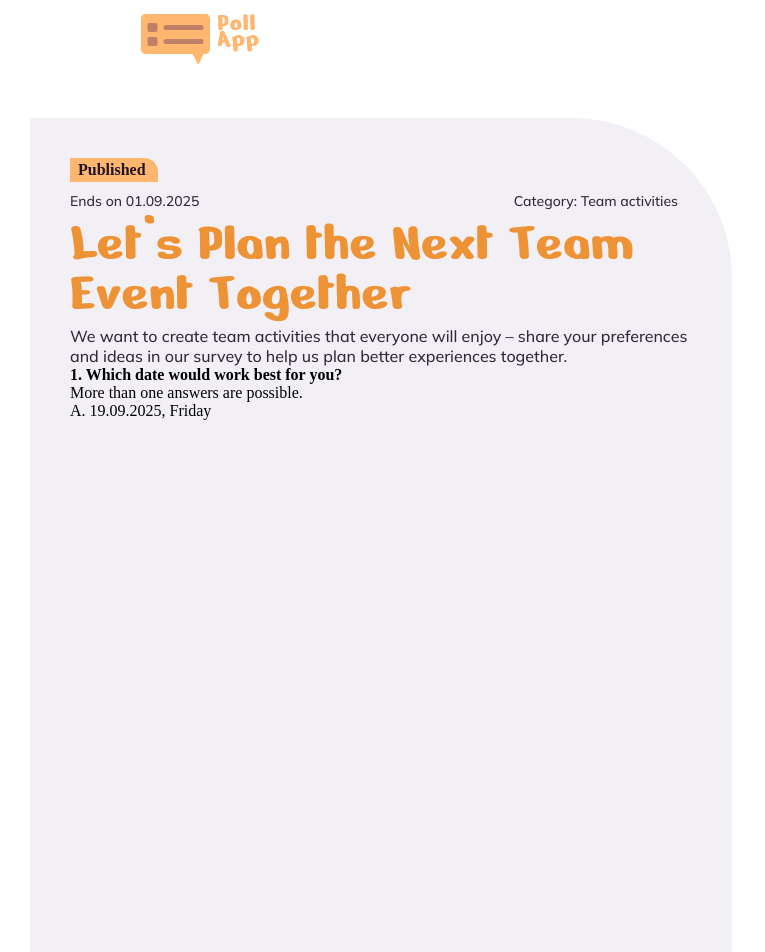
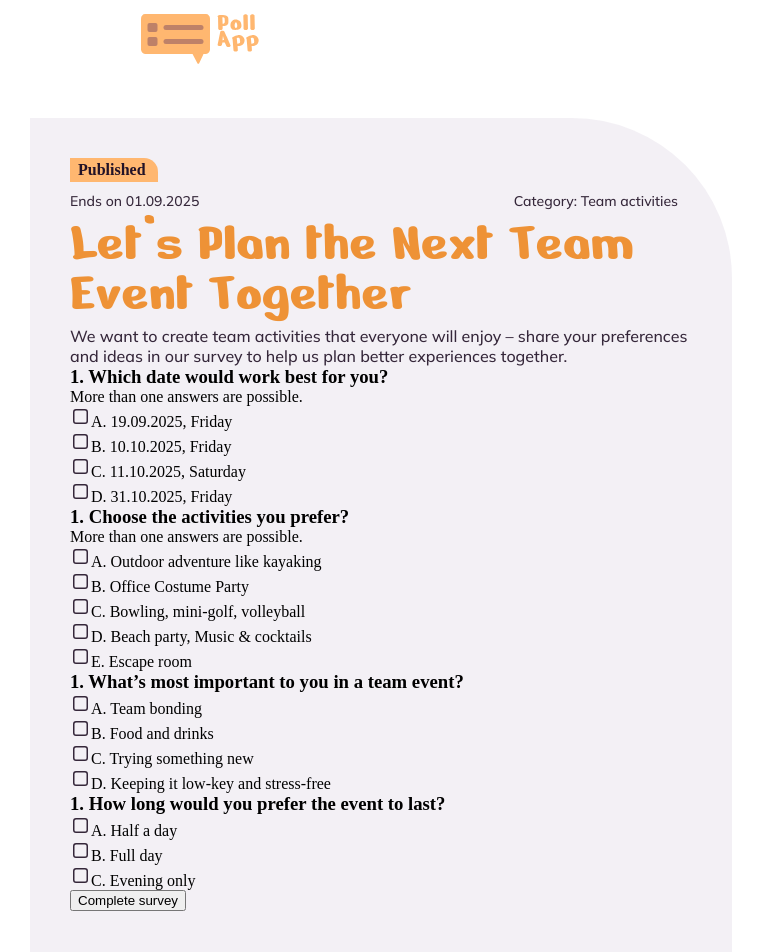
Before and after one commit to DavidGrossDev/poll-app, an Angular app: page /viewSurvey in a window 1280 px wide. Shown: the top 952 px of the page, without its empty margins (0-765 px from the left). Built offline with nearby package versions, Linux system fonts and the light colour scheme; a web font is replaced by a local one.

Commit message:
added elements for question-list and results

```diff
--- a/src/app/shared/components/survey-view/survey-view.html
+++ b/src/app/shared/components/survey-view/survey-view.html
@@ -1,7 +1,7 @@
 <section class="survey-body">
     <div class="survey-overview">
         <section class="survey-overview--state">
-                <p class="survey-overview--state__highlight">Published</p>
+            <p class="survey-overview--state__highlight">Published</p>
         </section>
         <section class="survey-card">
             <header class="survey-card--head">
@@ -10,20 +10,148 @@
                     <p>Category: Team activities</p>
                 </section>
                 <h1 class="survey-card--head--title">Let’s Plan the Next Team Event Together</h1>
-                <p class="survey-card--head--description">We want to create team activities that everyone will enjoy – share your preferences and ideas in our survey to help us plan better experiences together.</p>
+                <p class="survey-card--head--description">We want to create team activities that everyone will enjoy –
+                    share your preferences and ideas in our survey to help us plan better experiences together.</p>
             </header>
             <main class="survey-card--question-list">
                 <section class="survey-card--question-list--item-card">
                     <div class="survey-card--question-list--item-card--question">
-                        <h1>1. Which date would work best for you?</h1>
+                        <h3>1. Which date would work best for you?</h3>
                         <p>More than one answers are possible.</p>
                     </div>
                     <div class="survey-card--question-list--item-card--answer-list">
-                        <div>A. 19.09.2025, Friday</div>
+                        <div><svg xmlns="http://www.w3.org/2000/svg" width="21" height="21" viewBox="0 0 21 21"
+                                fill="none">
+                                <rect x="3.75" y="3.75" width="13.5" height="13.5" rx="2.25" stroke="#35273A"
+                                    stroke-width="1.5" stroke-linejoin="round" />
+                            </svg><span>A.</span> 19.09.2025, Friday</div>
+                        <div> <svg xmlns="http://www.w3.org/2000/svg" width="21" height="21" viewBox="0 0 21 21"
+                                fill="none">
+                                <rect x="3.75" y="3.75" width="13.5" height="13.5" rx="2.25" stroke="#35273A"
+                                    stroke-width="1.5" stroke-linejoin="round" />
+                            </svg><span>B.</span> 10.10.2025, Friday</div>
+                        <div><svg xmlns="http://www.w3.org/2000/svg" width="21" height="21" viewBox="0 0 21 21"
+                                fill="none">
+                                <rect x="3.75" y="3.75" width="13.5" height="13.5" rx="2.25" stroke="#35273A"
+                                    stroke-width="1.5" stroke-linejoin="round" />
+                            </svg><span>C.</span> 11.10.2025, Saturday</div>
+                        <div><svg xmlns="http://www.w3.org/2000/svg" width="21" height="21" viewBox="0 0 21 21"
+                                fill="none">
+                                <rect x="3.75" y="3.75" width="13.5" height="13.5" rx="2.25" stroke="#35273A"
+                                    stroke-width="1.5" stroke-linejoin="round" />
+                            </svg><span>D.</span> 31.10.2025, Friday</div>
+                    </div>
+                </section>
+                <section class="survey-card--question-list--item-card">
+                    <div class="survey-card--question-list--item-card--question">
+                        <h3>1. Choose the activities you prefer?</h3>
+                        <p>More than one answers are possible.</p>
+                    </div>
+                    <div class="survey-card--question-list--item-card--answer-list">
+                        <div><svg xmlns="http://www.w3.org/2000/svg" width="21" height="21" viewBox="0 0 21 21"
+                                fill="none">
+                                <rect x="3.75" y="3.75" width="13.5" height="13.5" rx="2.25" stroke="#35273A"
+                                    stroke-width="1.5" stroke-linejoin="round" />
+                            </svg><span>A.</span> Outdoor adventure like kayaking</div>
+                        <div> <svg xmlns="http://www.w3.org/2000/svg" width="21" height="21" viewBox="0 0 21 21"
+                                fill="none">
+                                <rect x="3.75" y="3.75" width="13.5" height="13.5" rx="2.25" stroke="#35273A"
+                                    stroke-width="1.5" stroke-linejoin="round" />
+                            </svg><span>B.</span> Office Costume Party</div>
+                        <div><svg xmlns="http://www.w3.org/2000/svg" width="21" height="21" viewBox="0 0 21 21"
+                                fill="none">
+                                <rect x="3.75" y="3.75" width="13.5" height="13.5" rx="2.25" stroke="#35273A"
+                                    stroke-width="1.5" stroke-linejoin="round" />
+                            </svg><span>C.</span> Bowling, mini-golf, volleyball </div>
+                        <div><svg xmlns="http://www.w3.org/2000/svg" width="21" height="21" viewBox="0 0 21 21"
+                                fill="none">
+                                <rect x="3.75" y="3.75" width="13.5" height="13.5" rx="2.25" stroke="#35273A"
+                                    stroke-width="1.5" stroke-linejoin="round" />
+                            </svg><span>D.</span> Beach party, Music & cocktails</div>
+                        <div><svg xmlns="http://www.w3.org/2000/svg" width="21" height="21" viewBox="0 0 21 21"
+                                fill="none">
+                                <rect x="3.75" y="3.75" width="13.5" height="13.5" rx="2.25" stroke="#35273A"
+                                    stroke-width="1.5" stroke-linejoin="round" />
+                            </svg><span>E.</span> Escape room</div>
+                    </div>
+                </section>
+                <section class="survey-card--question-list--item-card">
+                    <div class="survey-card--question-list--item-card--question">
+                        <h3>1. What’s most important to you in a team event?</h3>
+                        <p></p>
+                    </div>
+                    <div class="survey-card--question-list--item-card--answer-list">
+                        <div><svg xmlns="http://www.w3.org/2000/svg" width="21" height="21" viewBox="0 0 21 21"
+                                fill="none">
+                                <rect x="3.75" y="3.75" width="13.5" height="13.5" rx="2.25" stroke="#35273A"
+                                    stroke-width="1.5" stroke-linejoin="round" />
+                            </svg><span>A.</span> Team bonding</div>
+                        <div> <svg xmlns="http://www.w3.org/2000/svg" width="21" height="21" viewBox="0 0 21 21"
+                                fill="none">
+                                <rect x="3.75" y="3.75" width="13.5" height="13.5" rx="2.25" stroke="#35273A"
+                                    stroke-width="1.5" stroke-linejoin="round" />
+                            </svg><span>B.</span> Food and drinks </div>
+                        <div><svg xmlns="http://www.w3.org/2000/svg" width="21" height="21" viewBox="0 0 21 21"
+                                fill="none">
+                                <rect x="3.75" y="3.75" width="13.5" height="13.5" rx="2.25" stroke="#35273A"
+                                    stroke-width="1.5" stroke-linejoin="round" />
+                            </svg><span>C.</span> Trying something new</div>
+                        <div><svg xmlns="http://www.w3.org/2000/svg" width="21" height="21" viewBox="0 0 21 21"
+                                fill="none">
+                                <rect x="3.75" y="3.75" width="13.5" height="13.5" rx="2.25" stroke="#35273A"
+                                    stroke-width="1.5" stroke-linejoin="round" />
+                            </svg><span>D.</span> Keeping it low-key and stress-free</div>
+                    </div>
+                </section>
+                <section class="survey-card--question-list--item-card">
+                    <div class="survey-card--question-list--item-card--question">
+                        <h3>1. How long would you prefer the event to last?</h3>
+                        <p></p>
+                    </div>
+                    <div class="survey-card--question-list--item-card--answer-list">
+                        <div><svg xmlns="http://www.w3.org/2000/svg" width="21" height="21" viewBox="0 0 21 21"
+                                fill="none">
+                                <rect x="3.75" y="3.75" width="13.5" height="13.5" rx="2.25" stroke="#35273A"
+                                    stroke-width="1.5" stroke-linejoin="round" />
+                            </svg> <span>A.</span> Half a day </div>
+                        <div> <svg xmlns="http://www.w3.org/2000/svg" width="21" height="21" viewBox="0 0 21 21"
+                                fill="none">
+                                <rect x="3.75" y="3.75" width="13.5" height="13.5" rx="2.25" stroke="#35273A"
+                                    stroke-width="1.5" stroke-linejoin="round" />
+                            </svg><span>B.</span> Full day </div>
+                        <div><svg xmlns="http://www.w3.org/2000/svg" width="21" height="21" viewBox="0 0 21 21"
+                                fill="none">
+                                <rect x="3.75" y="3.75" width="13.5" height="13.5" rx="2.25" stroke="#35273A"
+                                    stroke-width="1.5" stroke-linejoin="round" />
+                            </svg><span>C.</span> Evening only</div>
                     </div>
                 </section>
             </main>
+            <footer class="survey-card--footer">
+                <button class="survey-card--footer--btn">Complete survey</button>
+            </footer>
         </section>
+
     </div>
-    <div class="survey-results"></div>
+    <section class="survey-results">
+        <header class="survey-results--header">
+            <h2>Survey results <span>Live</span></h2>
+        </header>
+        <main class="survey-results--list">
+            <section class="survey-results--list--card">
+                <h3>1. Which date would work best for you?</h3>
+                @for (item of resultsA; track item) {
+                <div class="survey-results--list--card--answer-states">
+                    <section class="survey-results--list--card--answer-states--single-state">
+                        <p>{{item.answer}}</p>
+                        <div>
+                            <div [style.width.%]="item.value"></div>
+                        </div>
+                        <span>{{item.value}}%</span>
+                    </section>
+                </div>
+                }
+            </section>
+        </main>
+    </section>
 </section>
```
